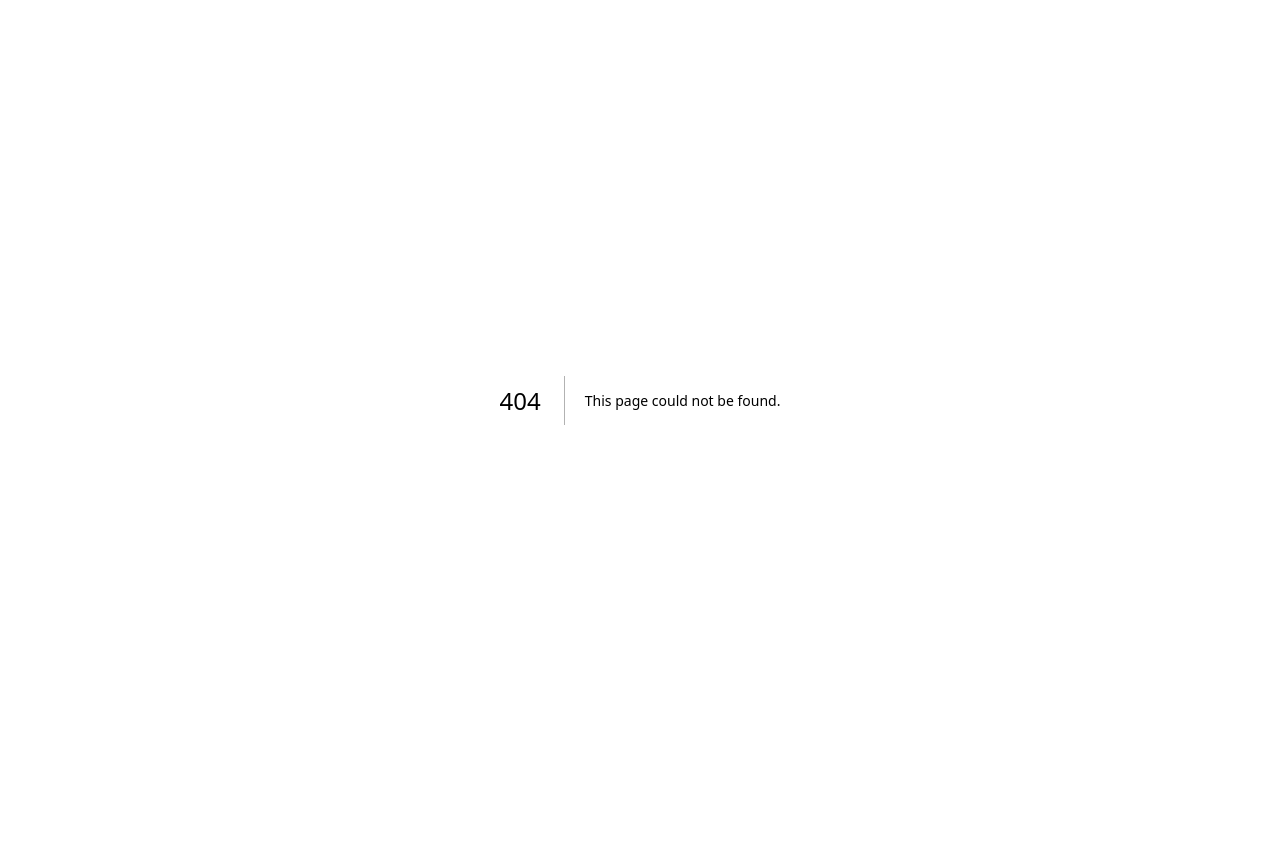
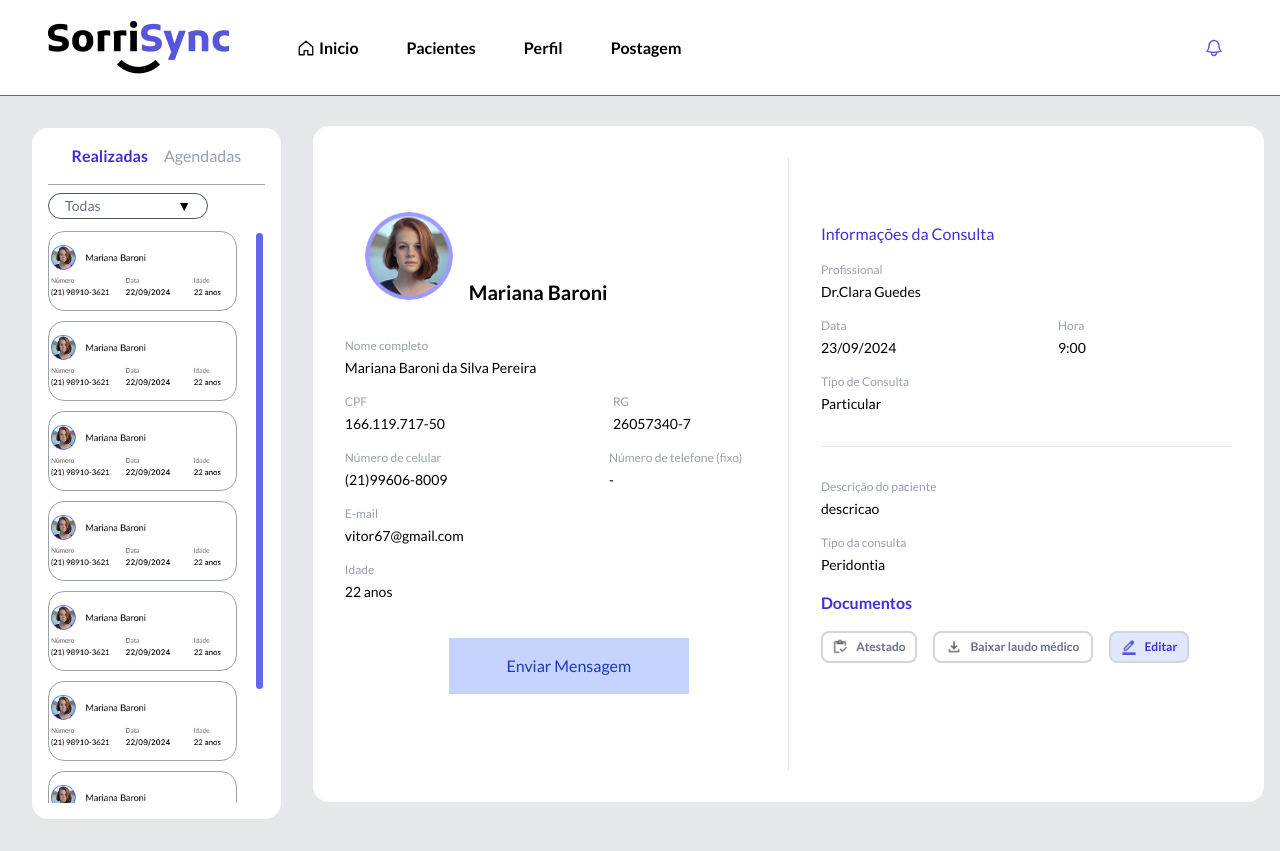
Before and after one commit to cce-fluxo/DDD25.1-Cebolinha67-Front, a Next.js app: page /sw/consulta/1 in a window 1280 px wide. Before the commit this address had no page. Before the commit the page ends 800 px from the top, so only its background shows below. Built offline with nearby package versions, Linux system fonts and the light colour scheme.

Commit message:
fazendo rotas

```diff
--- a/app/components/boxes/BoxRealizadasAgendadas.tsx
+++ b/app/components/boxes/BoxRealizadasAgendadas.tsx
@@ -2,8 +2,15 @@
 
 import SimpleBar from 'simplebar-react'
 import 'simplebar-react/dist/simplebar.min.css'
+import { useState } from 'react'
+
+const opcoes = ["Todas", "Última semana", "Último mês", "Último ano"]
 
 export default function BoxRealizadasAgendadas(){
+
+    const [aberto, setAberto] = useState(false)
+    const [selecionado, setSelecionado] = useState("Todas")
+
     return(
         <div className="w-[22.5%] shrink-0">
             <div className="p-4">
@@ -15,18 +22,33 @@ export default function BoxRealizadasAgendadas(){
                         <button className="text-sm md:text-base text-gray-400 font-medium">Agendadas</button>
                     </div>
 
-                    {/* dropdown bar */}
-                    <div className="flex justify-between items-center max-w-28 border border-gray-600 rounded-full px-4 py-0.5 -mt-10 text-sm">
-                        <span className="text-gray-500 font-medium">Todas</span>
-                        <span>▼</span>
+                    {/* dropdown */}
+                    <div className="relative -mt-10">
+                        <div
+                            className="flex justify-between items-center max-w-40 border border-gray-600 rounded-full px-4 py-0.5 text-sm cursor-pointer"
+                            onClick={() => setAberto(!aberto)}
+                        >
+                            <span className="text-gray-500 font-medium">{selecionado}</span>
+                            <span>{aberto ? "▲" : "▼"}</span>
+                        </div>
+
+                        {aberto && (
+                            <div className="absolute top-8 left-0 bg-white border border-gray-200 rounded-xl shadow-md z-10 w-40">
+                                {opcoes.map((opcao) => (
+                                    <div
+                                        key={opcao}
+                                        className="px-4 py-2 text-sm text-gray-600 hover:bg-indigo-50 hover:text-indigo-700 cursor-pointer first:rounded-t-xl last:rounded-b-xl"
+                                        onClick={() => { setSelecionado(opcao); setAberto(false) }}
+                                    >
+                                        {opcao}
+                                    </div>
+                                ))}
+                            </div>
+                        )}
                     </div>
 
                     {/* caixas dos pacientes */}
-                    <SimpleBar
-                        style={{ maxHeight: '71.5vh' }}
-                        className="-mt-5"
-                    >
-                        {/* card do figma */}
+                    <SimpleBar style={{ maxHeight: '71.5vh' }} className="-mt-5">
                         <div className="flex flex-col gap-2.5 pr-4 mr-3">
                             <div className="flex p-0.5 min-h-20 w-full justify-center items-center gap-2.5 self-stretch border-r-2.5 border bg-white rounded-2xl border-gray-400">
                                 <img src="/fotoSync.png" className="w-full h-auto object-cover" />
--- a/app/components/headers/HeaderSignIn.tsx
+++ b/app/components/headers/HeaderSignIn.tsx
@@ -1,6 +1,12 @@
+    "use client"
+
+    import { useRouter } from "next/navigation"
 
     export default function HeaderSignIn(){
+
+        const router = useRouter()
         return(
+
             <div className="flex w-full px-8 py-4 justify-start items-center bg-white border-b border-gray-300 gap-50">
 
             {/* Logo */}
@@ -9,10 +15,11 @@ export default function HeaderSignIn(){
             {/* Links da header */}
 
             <nav className="flex items-center gap-15">
-            <button className="text-black  cursor-pointer font-medium">Início</button>
-            <button className="bg-indigo-100 text-indigo-700 font-medium px-4 py-2 rounded-lg cursor-pointer "><img src={"/homeicon.png"}></img></button>
-            <button className="text-black font-medium cursor-pointer">Perfil</button>
-            <button className="text-black font-medium cursor-pointer">Postagem</button>
+                <button onClick={() => router.push("/sw/home")} className="text-black  cursor-pointer font-medium">Início</button>
+                <button onClick={() => router.push("/sw/consulta/ver-consultas-realizadas")} className="bg-indigo-100 text-indigo-700 font-medium px-4 py-2 rounded-lg cursor-pointer "><img src={"/homeicon.png"}></img></button>
+                <button className=""></button>
+                <button onClick={() => router.push("/sw/perfil")} className="text-black font-medium cursor-pointer">Perfil</button>
+                <button onClick={() => router.push("/sw/postagem")} className="text-black font-medium cursor-pointer">Postagem</button>
 
                 <button><img src="/notifications.png" alt="notificacoes" className="absolute right-0 mr-10 -mt-2 cursor-pointer"></img></button>
             </nav>
--- /dev/null
+++ b/app/sw/consulta/[id]/page.tsx
@@ -0,0 +1,15 @@
+import BoxRealizadasAgendadas from "@/app/components/boxes/BoxRealizadasAgendadas";
+import BoxSelecionouPaciente from "@/app/components/boxes/BoxSelecionouPaciente";
+import HeaderSignIn from "@/app/components/headers/HeaderSignIn";
+
+export default function ConsultaUnica(){
+    return (
+        <div className="bg-gray-200 h-full w-full">
+            <div className="flex gap-4 p-4">
+                <BoxRealizadasAgendadas></BoxRealizadasAgendadas>
+                <BoxSelecionouPaciente></BoxSelecionouPaciente>
+            </div>
+
+        </div>
+    )
+}
--- /dev/null
+++ b/app/sw/consulta/ver-consultas-realizadas/page.tsx
@@ -0,0 +1,15 @@
+import BoxRealizadasAgendadas from "@/app/components/boxes/BoxRealizadasAgendadas";
+import BoxSelecionouPaciente from "@/app/components/boxes/BoxSelecionouPaciente";
+import HeaderSignIn from "@/app/components/headers/HeaderSignIn";
+
+export default function ConsultaUnica(){
+    return (
+        <div className="bg-gray-200 h-full w-full">
+            <div className="flex gap-4 p-4">
+                <BoxRealizadasAgendadas></BoxRealizadasAgendadas>
+                <BoxSelecionouPaciente></BoxSelecionouPaciente>
+            </div>
+
+        </div>
+    )
+}
```
Lines whose indentation alone changed are shown as unchanged.
